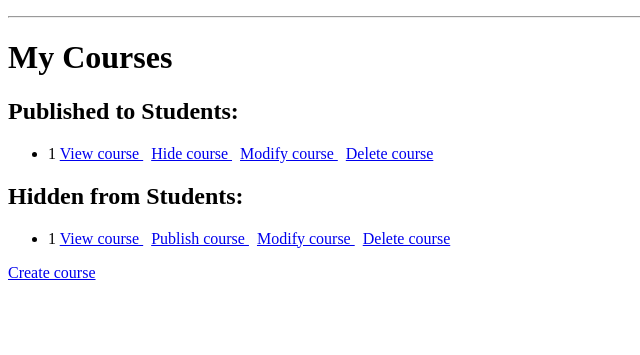
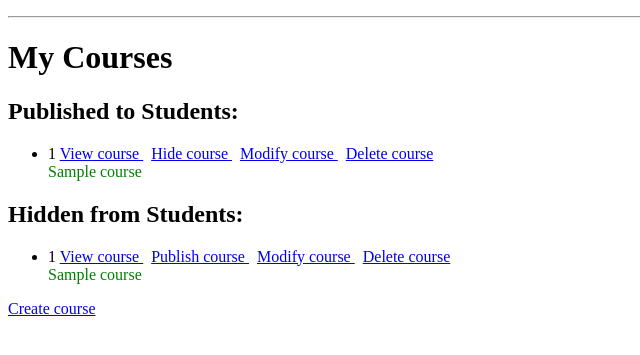
Before and after one commit to henkkah/teaching-app, a Flask app: template templates/teacher.html in a window 1280 px wide. Shown: the part 87-442 px from the top of the page, without its empty margins (0-640 px from the left). Run offline with Flask 2, Linux system fonts and the light colour scheme; the template is opened without the code that fills it: most values are stand-ins (such as "Sample title", 1, 10 or a date in 2020).

Commit message:
statistics for teachers about student performance on own courses

```diff
--- a/templates/teacher-course.html
+++ b/templates/teacher-course.html
@@ -4,7 +4,7 @@
 <hr>
 
 <p>
-<h1> {{ header }} <br> {{ parameters }} </h1>
+<h1> {{ header }} <br> {{ parameters }} <br> <div style="color:green;"> {{ stats }} </div> </h1>
 
 <h2> Material </h2>
 <p> <a href="/teacher/course/{{id}}/modifymaterial"> Modify material </a> </p>
--- a/templates/teacher.html
+++ b/templates/teacher.html
@@ -10,10 +10,11 @@
 <ul>
 {% for course in visible_courses %}
 <li> {{ course[0] }}
-	<a href="/teacher/course/{{course[1]}}"> View course </a> &nbsp;
-	<a href="/teacher/hidecourse/{{course[1]}}"> Hide course </a> &nbsp;
-	<a href="/teacher/modifycourse/{{course[1]}}"> Modify course </a> &nbsp;
-	<a href="/teacher/deletecourse/{{course[1]}}"> Delete course </a>
+	<a href="/teacher/course/{{course[2]}}"> View course </a> &nbsp;
+	<a href="/teacher/hidecourse/{{course[2]}}"> Hide course </a> &nbsp;
+	<a href="/teacher/modifycourse/{{course[2]}}"> Modify course </a> &nbsp;
+	<a href="/teacher/deletecourse/{{course[2]}}"> Delete course </a> <br>
+	<div style="color:green;"> {{ course[1] }} </div>
 {% endfor %}
 </ul>
 
@@ -21,10 +22,11 @@
 <ul>
 {% for course in hidden_courses %}
 <li> {{ course[0] }}
-	<a href="/teacher/course/{{course[1]}}"> View course </a> &nbsp;
-	<a href="/teacher/publishcourse/{{course[1]}}"> Publish course </a> &nbsp;
-	<a href="/teacher/modifycourse/{{course[1]}}"> Modify course </a> &nbsp;
-	<a href="/teacher/deletecourse/{{course[1]}}"> Delete course </a>
+	<a href="/teacher/course/{{course[2]}}"> View course </a> &nbsp;
+	<a href="/teacher/publishcourse/{{course[2]}}"> Publish course </a> &nbsp;
+	<a href="/teacher/modifycourse/{{course[2]}}"> Modify course </a> &nbsp;
+	<a href="/teacher/deletecourse/{{course[2]}}"> Delete course </a> <br>
+	<div style="color:green;"> {{ course[1] }} </div>
 {% endfor %}
 </ul>
 </p>
```
Also changed, not shown: teacher.py (+19 -4 lines).
